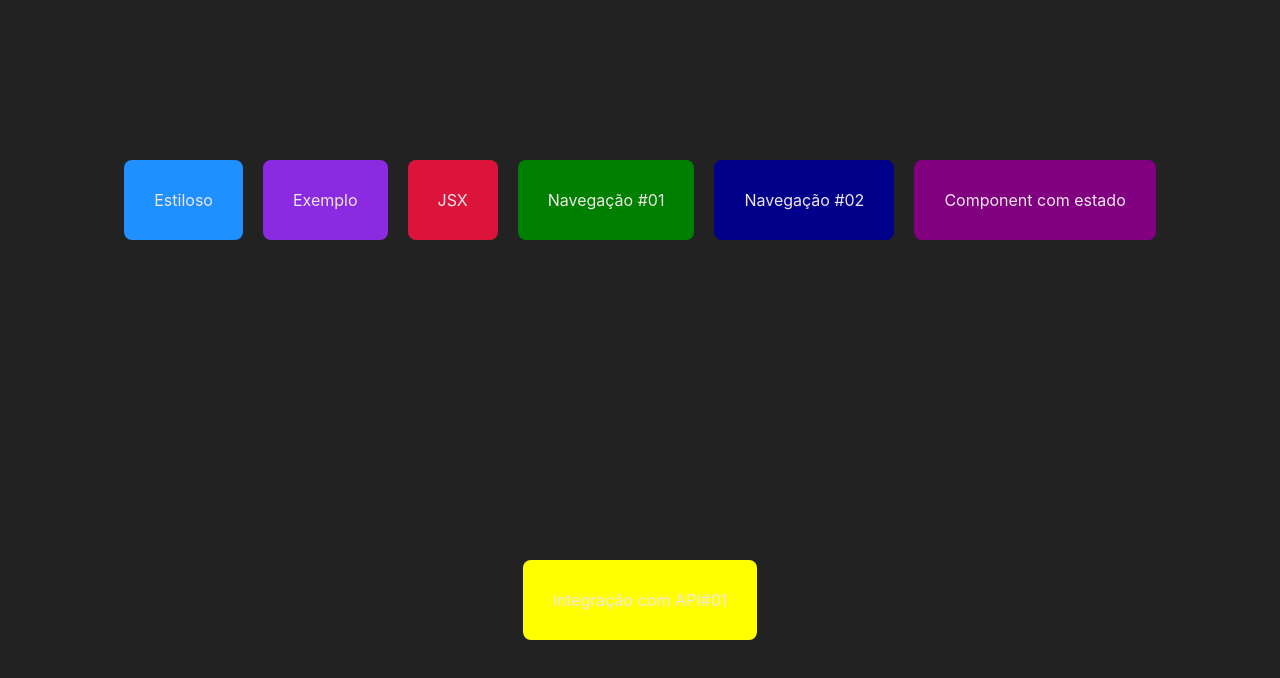
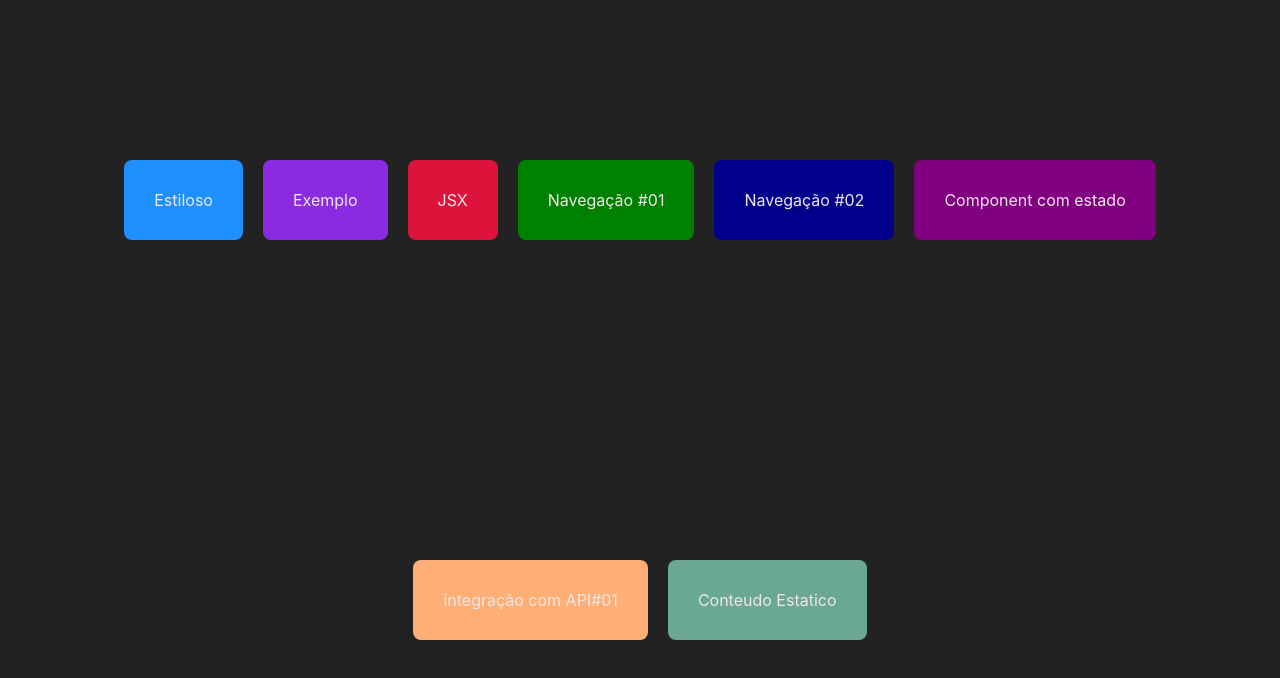
Before and after one commit to dgw159/nextjs, a Next.js app: page / in a window 1280 px wide. Shown: the top 678 px of the page. Built offline with nearby package versions, Linux system fonts and the light colour scheme.

Commit message:
estatico

```diff
--- a/src/components/Navegador.jsx
+++ b/src/components/Navegador.jsx
@@ -3,7 +3,7 @@
 
 export default function Navegador(props){
     return(
-        <Link href={props.destino}>
+        <Link href={props.destino} passHref>
             <div className={styles.navegador} style={{backgroundColor: props.cor ?? 'dodgerblue'}}>
                 {props.texto}
             </div>
--- a/src/pages/index.jsx
+++ b/src/pages/index.jsx
@@ -15,6 +15,7 @@
             <Navegador texto="Navegação #01" destino="/navegacao/" cor="green"/>
             <Navegador texto="Navegação #02" destino="/cliente/CE-01/123" cor="darkblue"/>
             <Navegador texto="Component com estado" destino="/estado" cor="purple"/>
-            <Navegador texto="integração com API#01" destino="/integracao_1" cor="yellow"/>
+            <Navegador texto="integração com API#01" destino="/integracao_1" cor="#ffaf75"/>
+            <Navegador texto="Conteudo Estatico" destino="/estatico" cor="#6aa893"/>
         </div>)
 }
```
Also changed, not shown: src/pages/estatico.jsx (added, +19 -0 lines).
